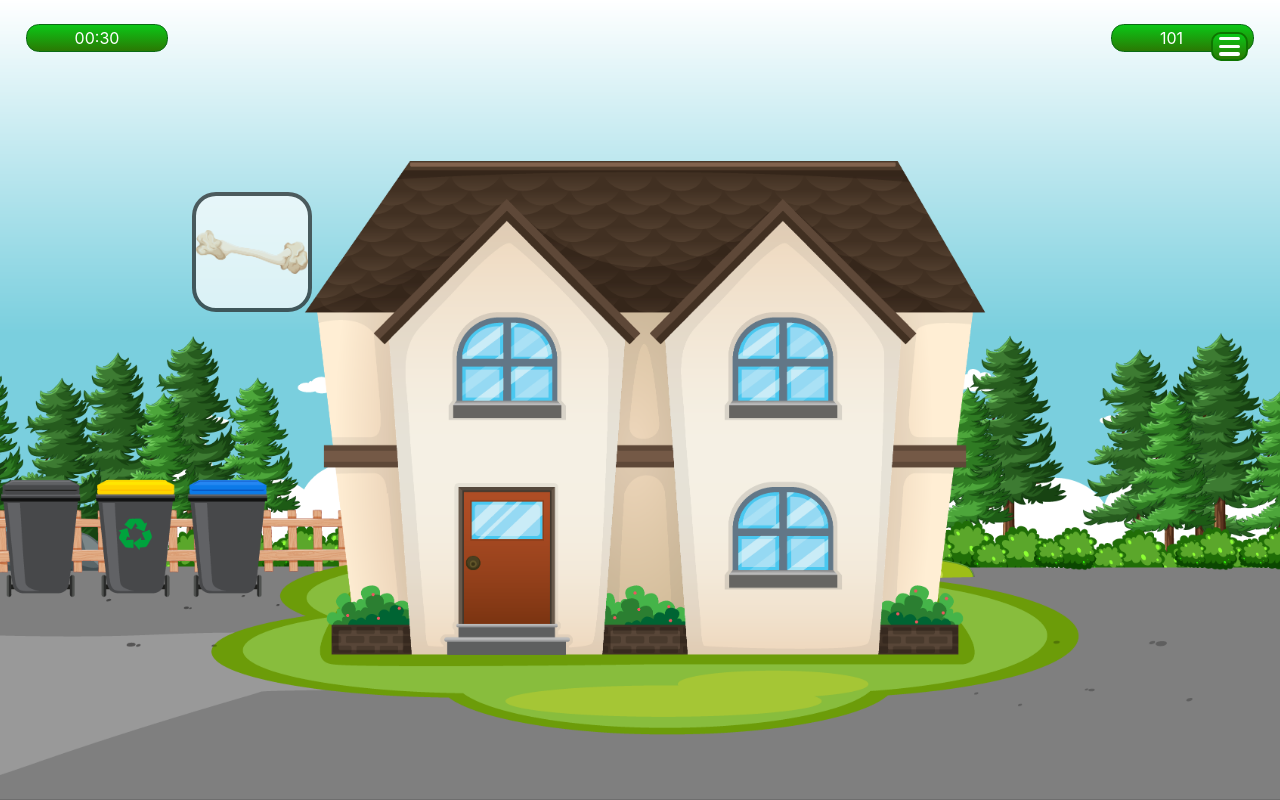
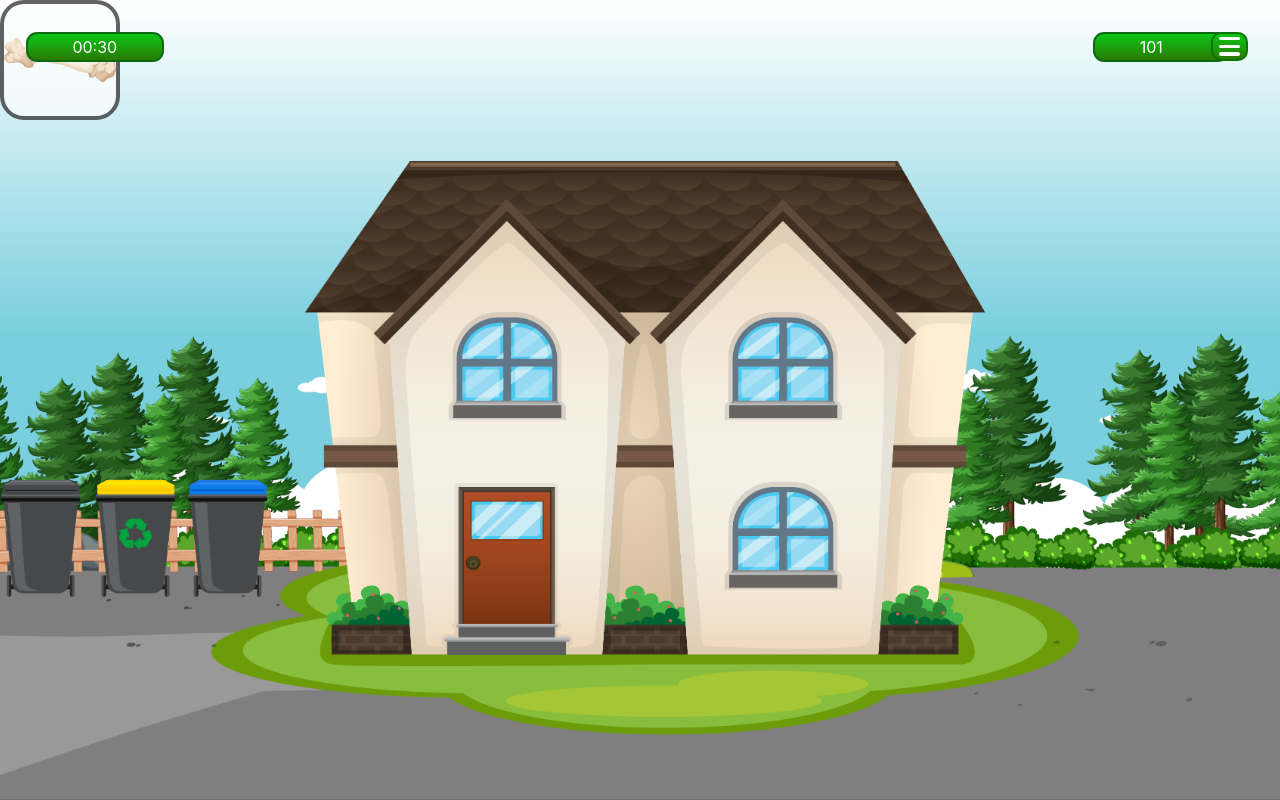
Before and after one commit to ShiningElektra/recycool, a Next.js app: page /game in a window 1280 px wide. Built offline with nearby package versions, Linux system fonts and the light colour scheme.

Commit message:
💄  Fit the displays in Issue #6

```diff
--- a/components/display/Display.module.css
+++ b/components/display/Display.module.css
@@ -2,17 +2,12 @@
   color: var(--primary-text);
   font-size: 1rem;
   max-width: 100%;
-  border-radius: 0.8rem;
-  padding: 0.2rem 3rem;
-  border: solid 0.1rem #0a6b14;
+  border-radius: 0.7rem;
+  padding: 0.18rem 2.8rem;
+  border: solid 0.15rem #0a6b14;
   outline: none;
   background: linear-gradient(180deg, #0bc717, #2a7903);
 }
 .score {
-  text-align: left;
-  padding-right: 1.4rem;
+  padding-right: 1.2rem;
 }
-
-.time {
-  text-align: center;
-}
--- a/components/game/GamePage.module.css
+++ b/components/game/GamePage.module.css
@@ -2,7 +2,6 @@
   background-image: url(/indexpic.png);
   width: 100vw;
   height: 100vh;
-  padding: 15%;
   background-size: cover;
   background-repeat: no-repeat;
   background-position: center;
--- a/styles/Home.module.css
+++ b/styles/Home.module.css
@@ -1,25 +1,7 @@
-/* .container {
-  min-height: 100vh;
-  padding: 0 0.5rem;
-  display: grid;
-  grid-template-columns: auto;
-  justify-content: center;
-  align-items: center;
-} */
-
-/* .main {
-  padding: 5rem 0;
-  flex: 1;
-  display: flex;
-  flex-direction: column;
-  justify-content: center;
-  align-items: center;
-} */
-
 .display {
-  width: 96%;
+  width: 94%;
   position: fixed;
-  top: 3%;
+  top: 2rem;
   left: 2%;
   display: grid;
   grid-template-columns: auto auto;
```
